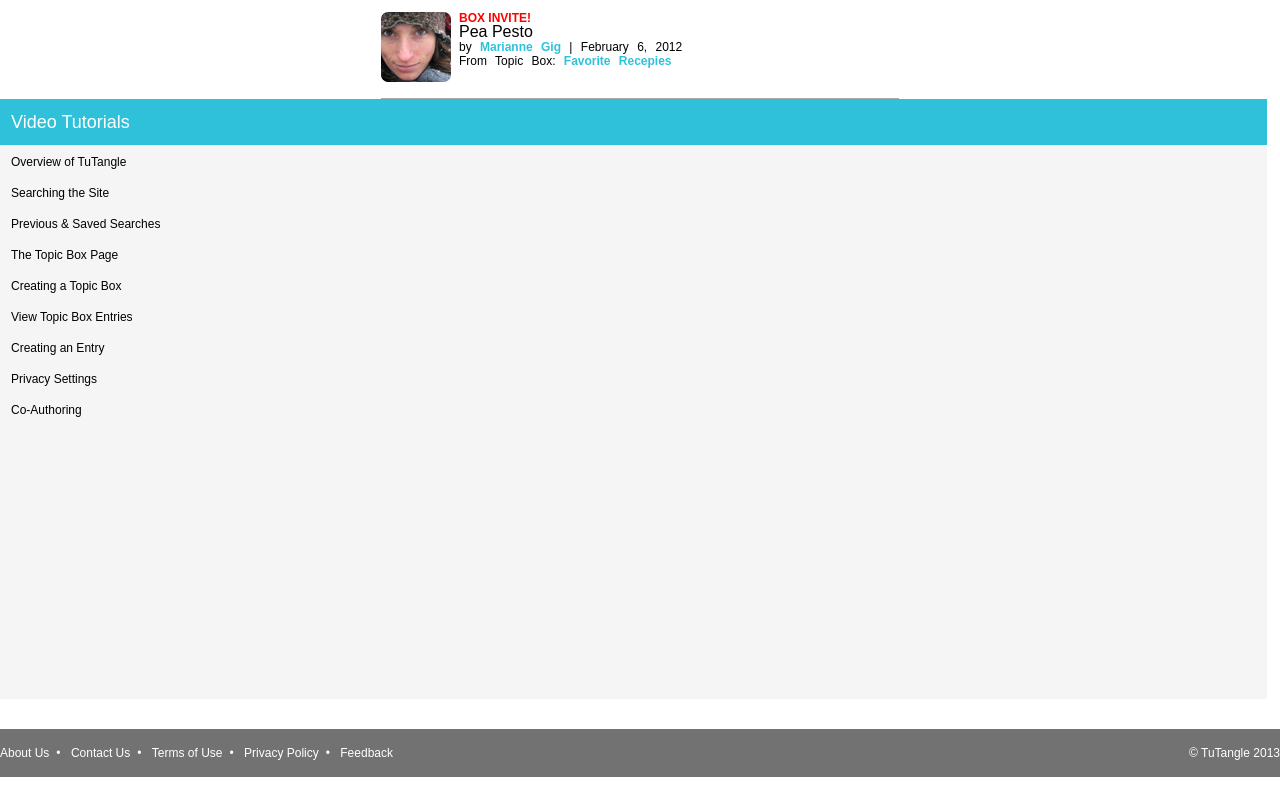
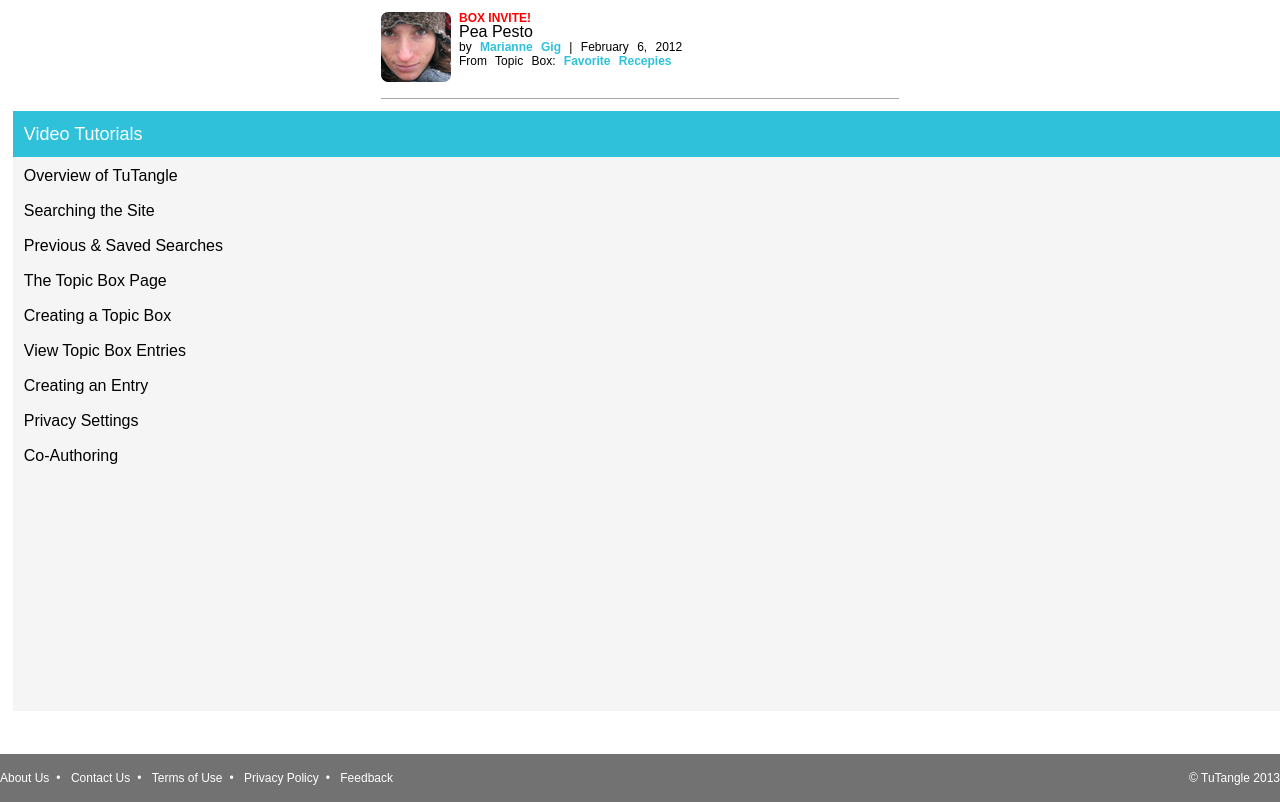
Before and after one commit to kiranadh1452/repo_assignment, a plain HTML site: page Design/Assignment3_responsive_tutangle/index.html in a window 1280 px wide. Shown: the part 1255-2057 px from the top of the page. Before the commit the page ends 2032 px from the top, so only its background shows below. Drawn offline with Linux system fonts and the light colour scheme.

Commit message:
size update

```diff
--- a/Design/Assignment3_responsive_tutangle/css/media.css
+++ b/Design/Assignment3_responsive_tutangle/css/media.css
@@ -8,11 +8,9 @@
     }
     .search_list_text{
         width: 100%;
+        font-size: 1rem;
     }
-    .right_sidebar{
-        float: none;
-        margin: 0;
-    }
+
     .mob_view_800{
         float: left;
         width: 100%;
@@ -42,6 +40,9 @@
     }
 
 }
+.posts{
+    width: 100%;
+}
 
 }
 @media only screen and (min-device-width: 581px) and (max-device-width:753px){
@@ -63,22 +64,22 @@
         visibility: hidden;
     }
     .menu:after{
-        content: url('../images/tdash.png');
+        content: url('../images/menu.png');
         visibility: visible;
         float: left;
         position: relative;
-        bottom: -5px;
+        bottom: -1.2rem;
         left: -6%;
     }
     .notice{
         visibility: hidden;
     }
     .notice:after{
-        content: url('../images/user-icon.png');
+        content: url('../images/user_icon.png');
         visibility: visible;
         float: right;
         position: relative;
-        bottom: 5px;
+        bottom: 1.2rem;
         right: 12%;
     }
     .sub_header{
--- a/Design/Assignment3_responsive_tutangle/index.html
+++ b/Design/Assignment3_responsive_tutangle/index.html
@@ -79,7 +79,7 @@
                           </span>
                         </li>
                         <li class="clearfix">
-                          <span class="float_left"><a href="#" title="African Animals">African Animals</a></span>
+                          <span class="float_left search_list_text"><a href="#" title="African Animals">African Animals</a></span>
                           <span class="float_right"><img src="images/download.png" alt="">
                           </span>
                         </li>
@@ -263,15 +263,15 @@
                     <h2>Video Tutorials</h2>
                     </div>
                     <ul class="search_list">
-                    <li><a href="#" title="Overview of TuTangle">Overview of TuTangle</a></li>
-                    <li><a href="#" title="Searching the Site">Searching the Site</a></li>
-                    <li><a href="#" title="Previous & Saved Searches">Previous & Saved Searches</a></li>
-                    <li><a href="#" title="The Topic Box Page">The Topic Box Page</a></li>
-                    <li><a href="#" title="Creating a Topic Box">Creating a Topic Box</a></li>
-                    <li><a href="#" title="View Topic Box Entries">View Topic Box Entries</a></li>
-                    <li><a href="#" title="Creating an Entry">Creating an Entry</a></li>
-                    <li><a href="#" title="Privacy Settings">Privacy Settings</a></li>
-                    <li><a href="#" title="Co-Authoring">Co-Authoring</a></li>
+                    <li> <span class="search_list_text"> <a href="#" title="Overview of TuTangle">Overview of TuTangle</a></span></li>
+                    <li> <span class="search_list_text"> <a href="#" title="Searching the Site">Searching the Site</a></span></li>
+                    <li> <span class="search_list_text"> <a href="#" title="Previous & Saved Searches">Previous & Saved Searches</a></span></li>
+                    <li> <span class="search_list_text"> <a href="#" title="The Topic Box Page">The Topic Box Page</a></span></li>
+                    <li> <span class="search_list_text"> <a href="#" title="Creating a Topic Box">Creating a Topic Box</a></span></li>
+                    <li> <span class="search_list_text"> <a href="#" title="View Topic Box Entries">View Topic Box Entries</a></span></li>
+                    <li> <span class="search_list_text"> <a href="#" title="Creating an Entry">Creating an Entry</a></span></li>
+                    <li> <span class="search_list_text"> <a href="#" title="Privacy Settings">Privacy Settings</a></span></li>
+                    <li> <span class="search_list_text"> <a href="#" title="Co-Authoring">Co-Authoring</a></span></li>
                     </ul>
                 </div>
             </div>
```
Also changed, not shown: Design/Assignment3_responsive_tutangle/images/menu.png (added), Design/Assignment3_responsive_tutangle/images/user-icon.png (deleted), Design/Assignment3_responsive_tutangle/images/user_icon.png (added), Design/Assignment3_responsive_tutangle/images/user_setting.png (deleted).
